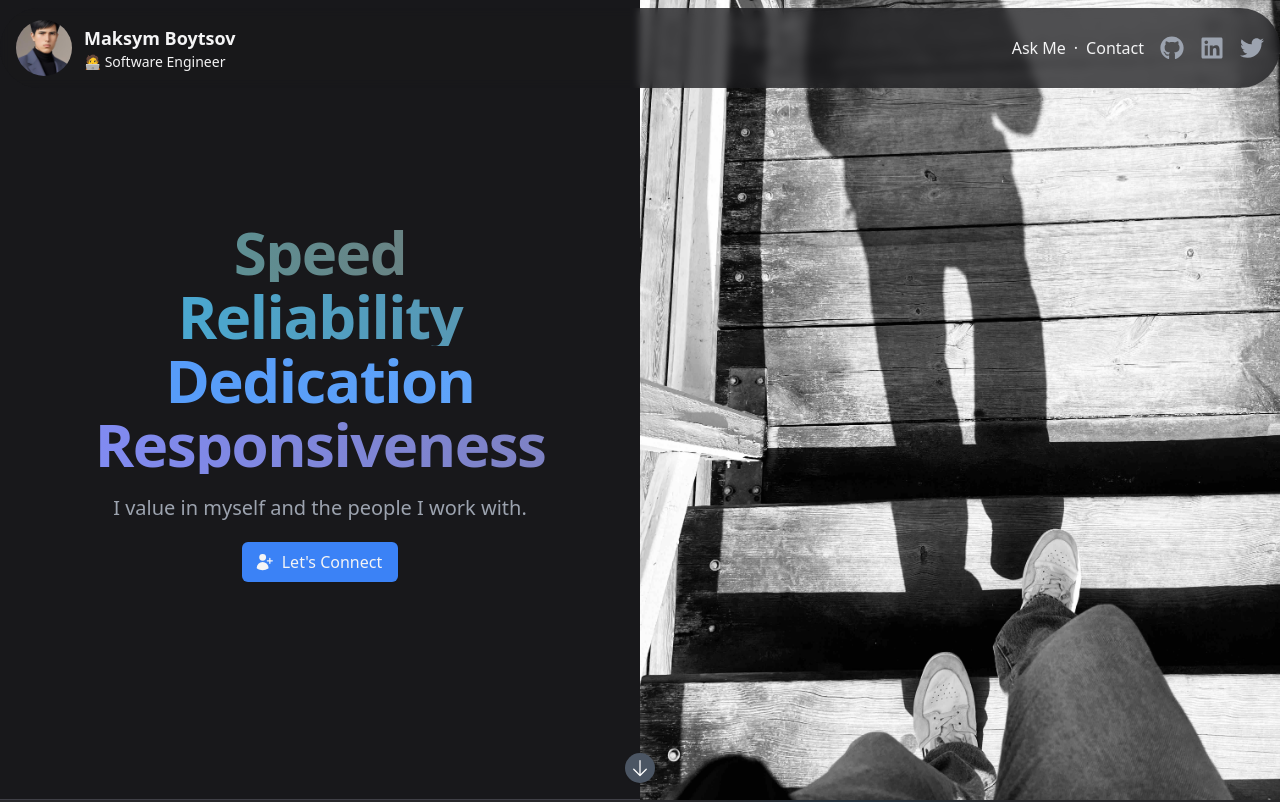
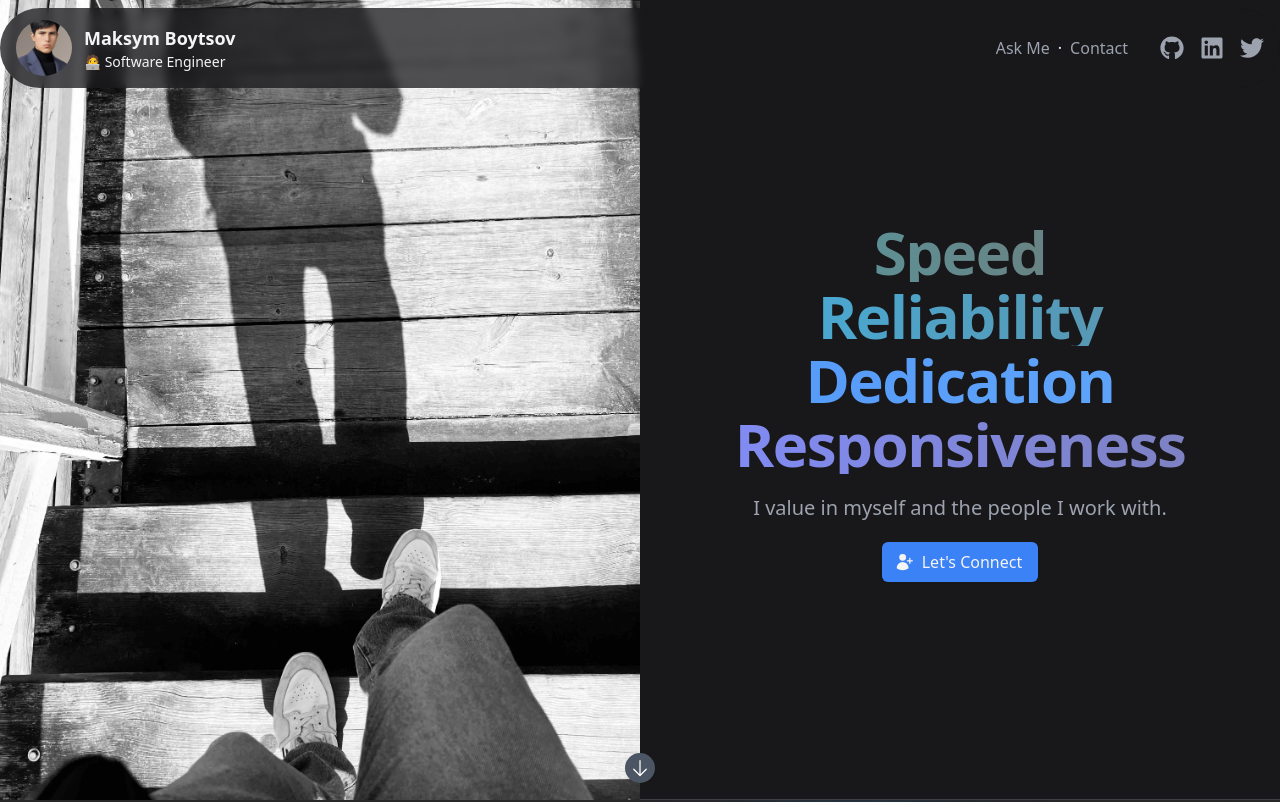
Before and after one commit to maksym-boytsov/maksym-boytsov, a Next.js app: page / in a window 1280 px wide. Shown: the top 802 px of the page. Built offline with nearby package versions, Linux system fonts and the light colour scheme.

Commit message:
fix: UI / button / next folder
Signed-off-by: Max ⚡️ <maksym.boytsov@gmail.com>

```diff
--- a/app/layout.tsx
+++ b/app/layout.tsx
@@ -4,11 +4,15 @@ import Image from "next/image";
 
 import maksymSrc from "../public/maksym.jpg";
 import { FaGithub, FaLinkedin, FaTwitter } from "react-icons/fa";
+import { AppLink } from "../components";
 
 export default function RootLayout({ children }) {
   return (
     <html lang="en">
-      <header className="text-zinc-100 fixed z-10 backdrop-blur-sm bg-zinc-900/75 rounded-full left-0 right-0 top-2 py-1.5 sm:py-3 mx-auto max-w-7xl px-2 sm:px-4">
+      <Analytics />
+
+      <body>
+        <header className="text-zinc-100 fixed z-10 backdrop-blur-sm bg-zinc-900/75 sm:rounded-full left-0 right-0 top-0 sm:top-2 py-1.5 sm:py-3 mx-auto max-w-7xl px-2 sm:px-4">
           <div className="flex justify-between items-center">
             <div className="grid grid-flow-col items-center gap-3">
               <div className="flex-shrink-0">
@@ -24,45 +28,44 @@ export default function RootLayout({ children }) {
               </div>
             </div>
 
-          <div className="flex justify-center space-x-2 sm:space-x-4">
-            <div className="grid grid-flow-col gap-2 ml-4">
-              <a href="#ai">Ask Me</a>·<a href="#contact">Contact </a>
+            <div className="flex justify-center space-x-4">
+              <div className="grid-flow-col gap-2 mx-4 hidden sm:grid">
+                <AppLink href="/#ai">Ask Me</AppLink>·
+                <AppLink href="/#contact">Contact </AppLink>
               </div>
               {social.map((item) => (
-              <a
+                <AppLink
                   key={item.name}
                   href={item.href}
                   target="_blank"
                   rel="noopener noreferrer"
-                className="text-gray-400 hover:text-gray-300"
                 >
                   <span className="sr-only">{item.name}</span>
-                <item.icon className="h-6 w-6" aria-hidden="true" />
-              </a>
+                  <item.icon
+                    className="h-5 w-5 sm:h-6 sm:w-6"
+                    aria-hidden="true"
+                  />
+                </AppLink>
               ))}
             </div>
           </div>
         </header>
 
-      <body>
-        <Analytics />
         {children}
       </body>
-
       <footer className="bg-zinc-800 border-t border-zinc-700">
         <div className="mx-auto max-w-7xl overflow-hidden py-8 px-4 sm:px-6 lg:px-8">
           <div className="flex justify-center space-x-4">
             {social.map((item) => (
-              <a
+              <AppLink
+                aria-label={item.name}
                 key={item.name}
                 href={item.href}
                 target="_blank"
                 rel="noopener noreferrer"
-                className="text-gray-400 hover:text-gray-300"
               >
-                <span className="sr-only">{item.name}</span>
                 <item.icon className="h-6 w-6" aria-hidden="true" />
-              </a>
+              </AppLink>
             ))}
           </div>
           <p className="mt-6 text-center text-base text-gray-400">
--- a/components/shared/index.ts
+++ b/components/shared/index.ts
@@ -1,2 +1,3 @@
 export * from "./button";
 export * from "./input";
+export * from "./link";
--- /dev/null
+++ b/components/shared/link.tsx
@@ -0,0 +1,19 @@
+import React, { forwardRef } from "react";
+import { twMerge } from "tailwind-merge";
+
+export interface AppLinkProps
+  extends React.AnchorHTMLAttributes<HTMLAnchorElement> {}
+
+export const AppLink = forwardRef<HTMLAnchorElement, AppLinkProps>(
+  (props, ref) => (
+    <a
+      ref={ref}
+      tabIndex={0}
+      {...props}
+      className={twMerge(
+        "font-medium text-gray-400 dark:text-gray-300 hover:underline",
+        props.className
+      )}
+    />
+  )
+);
--- a/components/templates/client/hero-section.tsx
+++ b/components/templates/client/hero-section.tsx
@@ -11,6 +11,17 @@ const HeroSection = () => {
       id="hero"
       className="relative bg-zinc-900 h-screen grid md:grid-cols-2 grid-flow-col border-b border-zinc-700"
     >
+      <div className="hidden md:block relative">
+        <Image
+          alt="Man walking towards his shadow."
+          src={shadowSrc}
+          placeholder="blur"
+          quality={75}
+          className="w-full h-full absolute bottom-0 right-0 left-0 top-0 object-cover"
+          fill
+          priority
+        />
+      </div>
       <div className="h-screen grid gap-5 justify-center items-center justify-items-center content-center">
         <div className="mx-auto max-w-7xl px-4 sm:px-6 lg:px-8 text-center">
           {keywords.map((keyword, index) => {
@@ -29,21 +40,10 @@ const HeroSection = () => {
             I value in myself and the people I work with.
           </p>
         </div>
-        <Button type="button">
+        <Button as="a" href="/#contact" type="button">
           <UserPlusIcon className="-ml-1 mr-2 h-5 w-5" aria-hidden="true" />
           Let's Connect
         </Button>
-      </div>
-      <div className="hidden md:block relative">
-        <Image
-          alt="Man walking towards his shadow."
-          src={shadowSrc}
-          placeholder="blur"
-          quality={75}
-          className="w-full h-full absolute bottom-0 right-0 left-0 top-0 object-cover"
-          fill
-          priority
-        />
       </div>
       <a
         href="#ai"
```
Lines whose indentation alone changed are shown as unchanged.
